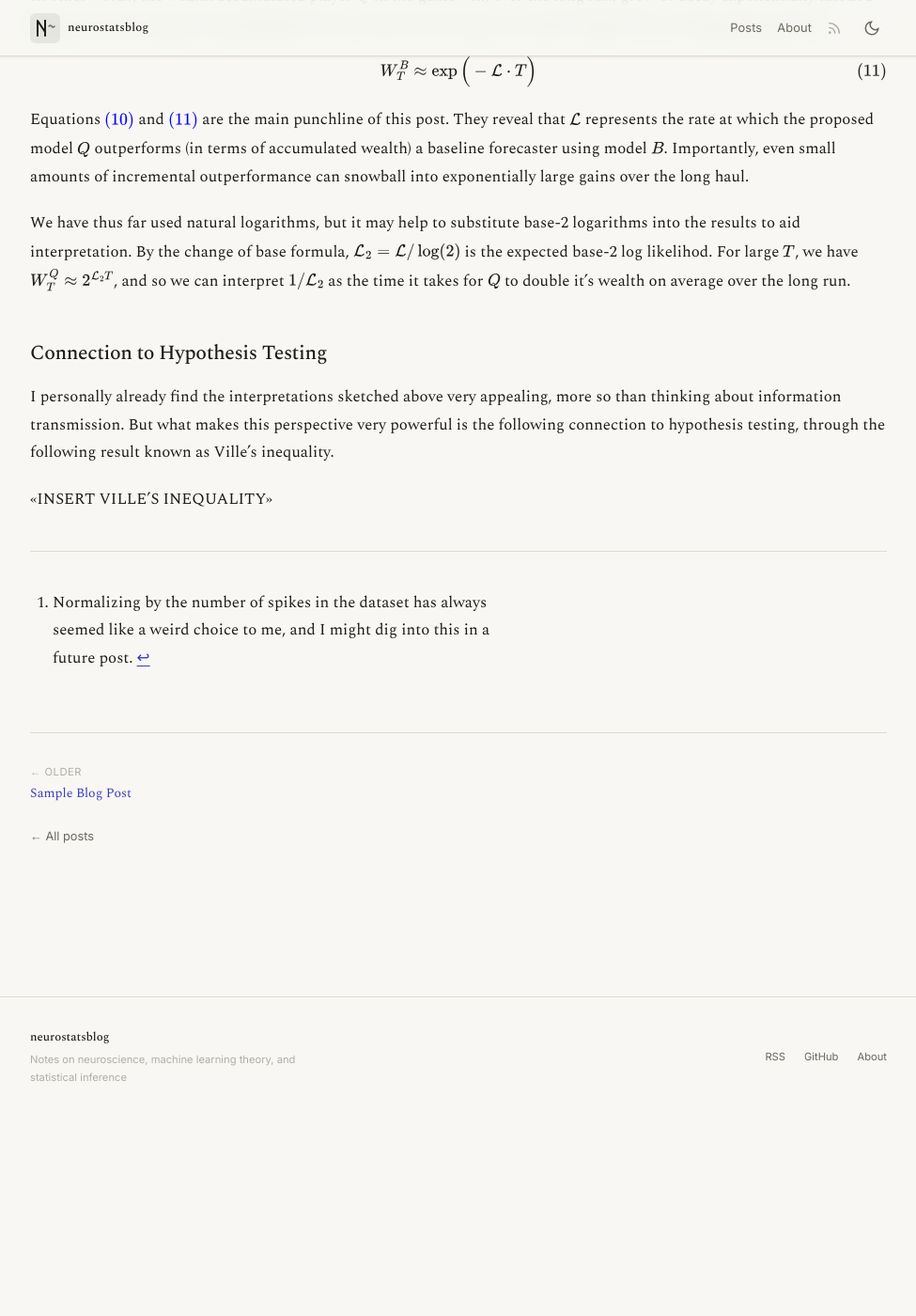
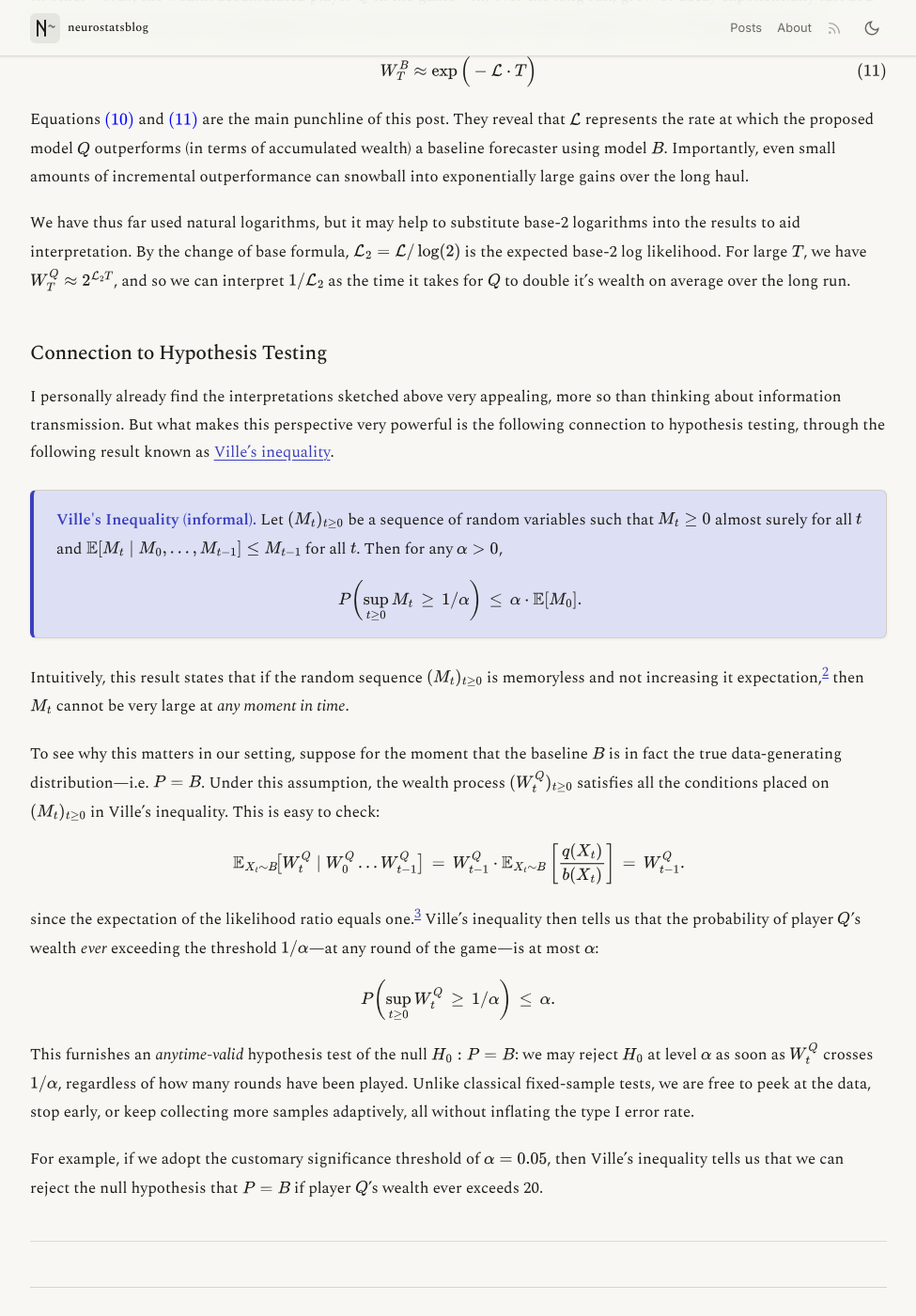
Before and after one commit to neurostatsblog/neurostatsblog.github.io, a Jekyll site: the page built from _posts/2026-05-13-model-comparison-by-betting.md, in a window 1280 px wide and 1400 px high, scrolled down 3398 px. Shown: the whole window at 94% size, without its empty margins (152-1127 px from the left). Built offline with Jekyll 4.4.1, drawn with Linux system fonts in a browser that asks for light colours; before the commit the page ends 4585 px from its top, so only the background shows below that; some of the changed text lies outside the part shown.

Commit message:
stash blog update

```diff
--- a/_config.yml
+++ b/_config.yml
@@ -41,6 +41,9 @@ exclude:
   - README.md
   - .git
   - .gitignore
+  - Dockerfile
+  - docker-compose.yml
+  - vendor
 
 # Collections and defaults
 defaults:
--- a/_posts/2026-05-13-model-comparison-by-betting.md
+++ b/_posts/2026-05-13-model-comparison-by-betting.md
@@ -163,17 +163,51 @@ They reveal that $\mathcal{L}$ represents the rate at which the proposed model $
 Importantly, even small amounts of incremental outperformance can snowball into exponentially large gains over the long haul.
 
 We have thus far used natural logarithms, but it may help to substitute base-2 logarithms into the results to aid interpretation.
-By the change of base formula, $\mathcal{L}_2 = \mathcal{L} / \log(2)$ is the expected base-2 log likelihod.
+By the change of base formula, $\mathcal{L}_2 = \mathcal{L} / \log(2)$ is the expected base-2 log likelihood.
 For large $T$, we have $W^Q_T \approx 2^{\mathcal{L}_2 T}$, and so we can interpret $1 / \mathcal{L}_2$ as the time it takes for $Q$ to double it's wealth on average over the long run.
 
 ## Connection to Hypothesis Testing
 
 I personally already find the interpretations sketched above very appealing, more so than thinking about information transmission.
-But what makes this perspective very powerful is the following connection to hypothesis testing, through the following result known as Ville's inequality.
+But what makes this perspective very powerful is the following connection to hypothesis testing, through the following result known as [Ville's inequality](https://en.wikipedia.org/wiki/Ville%27s_inequality).
 
-<<INSERT VILLE'S INEQUALITY>>
+<div class="callout callout-theorem">
+<p><strong>Ville's Inequality (informal).</strong> Let $(M_t)_{t \geq 0}$ be a sequence of random variables such that $M_t \geq 0$ almost surely for all $t$ and $\mathbb{E}[M_{t} \mid M_0, \dots, M_{t-1}] \leq M_{t-1}$ for all $t$.
+Then for any $\alpha > 0$,</p>
+$$
+P\!\left( \sup_{t \geq 0} M_t \, \geq \, 1/\alpha \right) \, \leq \, \alpha \cdot \mathbb{E}[M_0] .
+$$
+</div>
+
+Intuitively, this result states that if the random sequence $(M\_t)\_{t \geq 0}$ is memoryless and not increasing it expectation,[^martingale] then $M_t$ cannot be very large at *any moment in time*.
+
+To see why this matters in our setting, suppose for the moment that the baseline $B$ is in fact the true data-generating distribution---i.e. $P = B$.
+Under this assumption, the wealth process $(W\_t^Q)\_{t \geq 0}$ satisfies all the conditions placed on $(M_t)_{t \geq 0}$ in Ville's inequality.
+This is easy to check:
+
+$$
+\mathbb{E}_{X_t \sim B}\!\big[ W_t^Q \mid W_0^Q \dots W_{t-1}^Q \big]
+\,=\, W_{t-1}^Q \cdot \mathbb{E}_{X_t \sim B} \left[ \frac{q(X_t)}{b(X_t)} \right]
+\,=\, W_{t-1}^Q .
+$$
+
+since the expectation of the likelihood ratio equals one.[^expectation-derivation]
+Ville's inequality then tells us that the probability of player $Q$'s wealth *ever* exceeding the threshold $1/\alpha$---at any round of the game---is at most $\alpha$:
+
+$$
+P\!\left( \sup_{t \geq 0} W_t^Q \, \geq \, 1/\alpha \right) \, \leq \, \alpha .
+$$
+
+This furnishes an *anytime-valid* hypothesis test of the null $H_0 : P = B$: we may reject $H_0$ at level $\alpha$ as soon as $W_t^Q$ crosses $1/\alpha$, regardless of how many rounds have been played. Unlike classical fixed-sample tests, we are free to peek at the data, stop early, or keep collecting more samples adaptively, all without inflating the type I error rate.
+
+For example, if we adopt the customary significance threshold of $\alpha = 0.05$, then Ville's inequality tells us that we can reject the null hypothesis that $P = B$ if player $Q$'s wealth ever exceeds 20.
+
 
 
 ---
 
 [^bits-per-spike]: Normalizing by the number of spikes in the dataset has always seemed like a weird choice to me, and I might dig into this in a future post.
+
+[^martingale]: For those who appreciate jargon, we call $(M\_t)\_{t \geq 0}$ a *supermartingale* if it satisfies $\mathbb{E}[M_{t} \mid M_0, \dots, M_{t-1}] \leq M_{t-1}$ and we call $(M\_t)\_{t \geq 0}$ a [martingale](https://en.wikipedia.org/wiki/Martingale_(probability_theory) $\mathbb{E}[M_{t} \mid M_0, \dots, M_{t-1}] = M_{t-1}$, we call $(M_t)_{t \geq 0}$. Ville's inequality says that all nonnegative martingales and supermartingales are upper bounded
+
+[^expectation-derivation]: Concretely, $\mathbb{E}_{X \sim B} \left[ \frac{q(X)}{b(X)} \right] = \int \frac{q(x)b(x)}{b(x)} dx =  \int q(x) dx = 1$.
--- a/assets/css/main.css
+++ b/assets/css/main.css
@@ -595,6 +595,68 @@ button { cursor: pointer; background: none; border: none; }
 .post-body li { margin-top: var(--space-2); }
 .post-body li > p { max-width: none; }
 
+/* Footnotes (kramdown renders these as <div class="footnotes"><ol>…</ol></div>) */
+.post-body .footnotes {
+  margin-top: var(--space-12);
+  padding-top: var(--space-6);
+  border-top: 1px solid var(--color-code-border);
+  font-size: 0.9em;
+  color: var(--color-text-muted);
+}
+.post-body .footnotes ol {
+  max-width: 100%;
+  padding-left: var(--space-5);
+}
+.post-body .footnotes li { margin-top: var(--space-3); }
+.post-body .footnotes li > p { max-width: 100%; }
+
+/* Theorem-like callouts (theorem, lemma, proposition, definition, proof) */
+.post-body .callout {
+  margin-block: var(--space-6);
+  padding: var(--space-4) var(--space-6);
+  border: 1px solid var(--color-border);
+  border-left: 4px solid var(--color-primary);
+  background: var(--color-primary-highlight);
+  border-radius: var(--radius-md);
+  box-shadow: var(--shadow-sm);
+}
+.post-body .callout > :first-child { margin-top: 0; }
+.post-body .callout > :last-child  { margin-bottom: 0; }
+.post-body .callout p              { max-width: 100%; }
+
+/* The "Theorem (Name)." label rendered as bold inline strong — give it a touch of accent */
+.post-body .callout > p:first-child > strong:first-child {
+  color: var(--color-primary);
+}
+
+/* Variants */
+.post-body .callout-lemma {
+  border-left-color: var(--color-text-muted);
+  background: var(--color-surface-offset);
+}
+.post-body .callout-lemma > p:first-child > strong:first-child {
+  color: var(--color-text);
+}
+
+.post-body .callout-definition {
+  border-left-color: var(--color-text);
+  background: var(--color-surface-offset);
+}
+.post-body .callout-definition > p:first-child > strong:first-child {
+  color: var(--color-text);
+}
+
+.post-body .callout-proof {
+  background: transparent;
+  border-left-color: var(--color-border);
+  font-size: 0.95em;
+  color: var(--color-text-muted);
+}
+.post-body .callout-proof > p:first-child > strong:first-child {
+  color: var(--color-text-muted);
+  font-style: italic;
+}
+
 /* Blockquote */
 .post-body blockquote {
   border-left: 3px solid var(--color-primary);
```
Also changed, not shown: Gemfile (+7 -0 lines), docker-compose.yml (added, +20 -0 lines), README.md, 4 other files.
